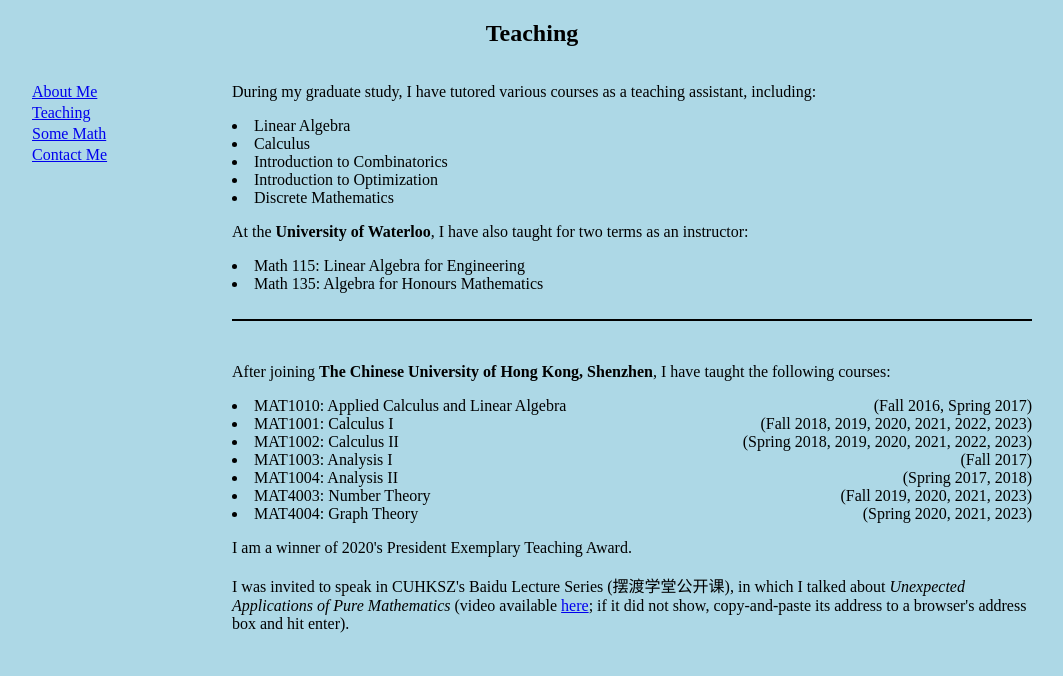
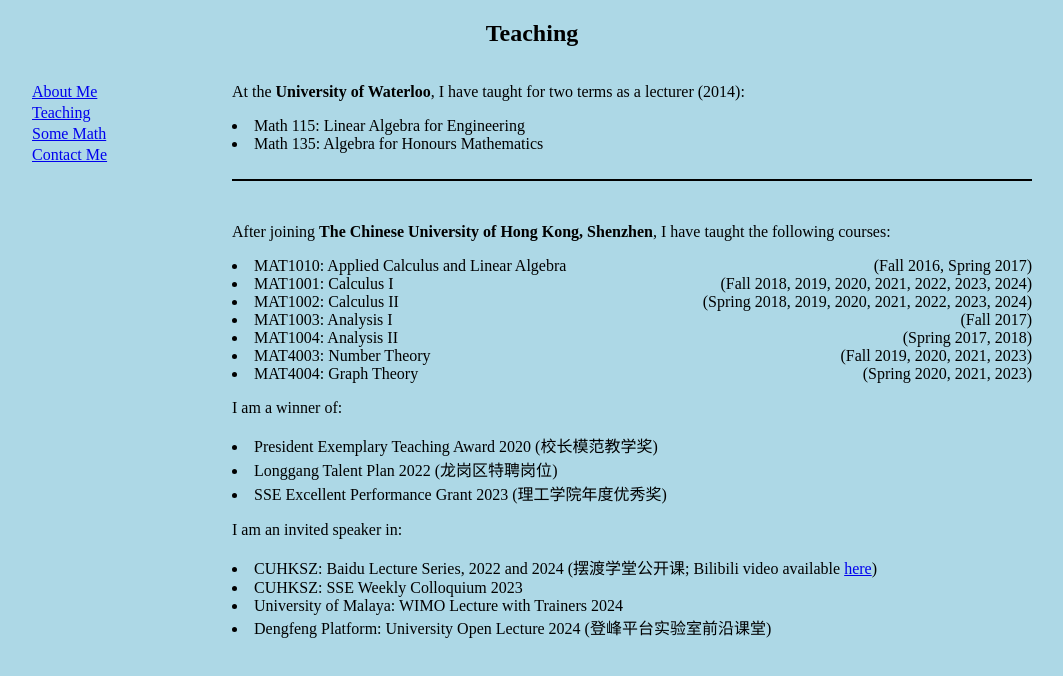
Before and after one commit to mariohuangjb/mariohuangjb.github.io, a plain HTML site: page teaching.html in a window 1280 px wide. Shown: the whole page, without its empty margins (108-1171 px from the left). Drawn offline with Linux system fonts and the light colour scheme.

Commit message:
Add files via upload

```diff
--- a/teaching.html
+++ b/teaching.html
@@ -28,14 +28,7 @@
 
         <div id='maintext'>
 
-            <p>During my graduate study, I have tutored various courses as a teaching assistant, including:</p>
-            <li>Linear Algebra</li>
-            <li>Calculus</li>
-            <li>Introduction to Combinatorics</li>
-            <li>Introduction to Optimization</li>
-            <li>Discrete Mathematics</li>
-
-            <p>At the <b>University of Waterloo</b>, I have also taught for two terms as an instructor:</p>
+            <p>At the <b>University of Waterloo</b>, I have taught for two terms as a lecturer (2014):</p>
 
             <li>Math 115: Linear Algebra for Engineering </li>
             <li>Math 135: Algebra for Honours Mathematics </li>
@@ -46,16 +39,23 @@
 
             <p>After joining <b>The Chinese University of Hong Kong, Shenzhen</b>, I have taught the following courses:</p>
             <li>MAT1010: Applied Calculus and Linear Algebra <span style="float: right;">(Fall 2016, Spring 2017)</span></li>  <!--span is to used to group texts within a paragraph (it will not break the line).-->
-            <li>MAT1001: Calculus I <span style="float: right;">(Fall 2018, 2019, 2020, 2021, 2022, 2023)</span></li>
-            <li>MAT1002: Calculus II <span style="float: right;">(Spring 2018, 2019, 2020, 2021, 2022, 2023)</span></li>
+            <li>MAT1001: Calculus I <span style="float: right;">(Fall 2018, 2019, 2020, 2021, 2022, 2023, 2024)</span></li>
+            <li>MAT1002: Calculus II <span style="float: right;">(Spring 2018, 2019, 2020, 2021, 2022, 2023, 2024)</span></li>
             <li>MAT1003: Analysis I <span style="float: right;">(Fall 2017)</span> </li>
             <li>MAT1004: Analysis II <span style="float: right;">(Spring 2017, 2018)</span></li>
             <li>MAT4003: Number Theory <span style="float: right;">(Fall 2019, 2020, 2021, 2023)</span></li>
             <li>MAT4004: Graph Theory <span style="float: right;">(Spring 2020, 2021, 2023)</span> </li>
 
-            <p>I am a winner of 2020's President Exemplary Teaching Award.</p>
+            <p>I am a winner of:</p>
+            <li>President Exemplary Teaching Award 2020 (<span lang="zh-Hans">校长模范教学奖</span>)</li>
+            <li>Longgang Talent Plan 2022 (<span lang="zh-Hans">龙岗区特聘岗位</span>)</li>
+            <li>SSE Excellent Performance Grant 2023 (<span lang="zh-Hans">理工学院年度优秀奖</span>)</li>
 
-            <p>I was invited to speak in CUHKSZ's Baidu Lecture Series (<span lang="zh-Hans">摆渡学堂公开课</span>), in which I talked about <i>Unexpected Applications of Pure Mathematics</i> (video available <a href='https://www.bilibili.com/video/BV1b3411J796?share_source=copy_web'>here</a>; if it did not show, copy-and-paste its address to a browser's address box and hit enter).</p>
+            <p>I am an invited speaker in:</p>
+            <li>CUHKSZ: Baidu Lecture Series, 2022 and 2024 (<span lang="zh-Hans">摆渡学堂公开课</span>; Bilibili video available <a href='https://www.bilibili.com/video/BV1b3411J796?share_source=copy_web'>here</a>)</li>
+            <li>CUHKSZ: SSE Weekly Colloquium 2023</li>
+            <li>University of Malaya: WIMO Lecture with Trainers 2024 </li>
+            <li>Dengfeng Platform: University Open Lecture 2024 (<span lang="zh-Hans">登峰平台实验室前沿课堂</span>)</li>
 
         </div>
 
```
